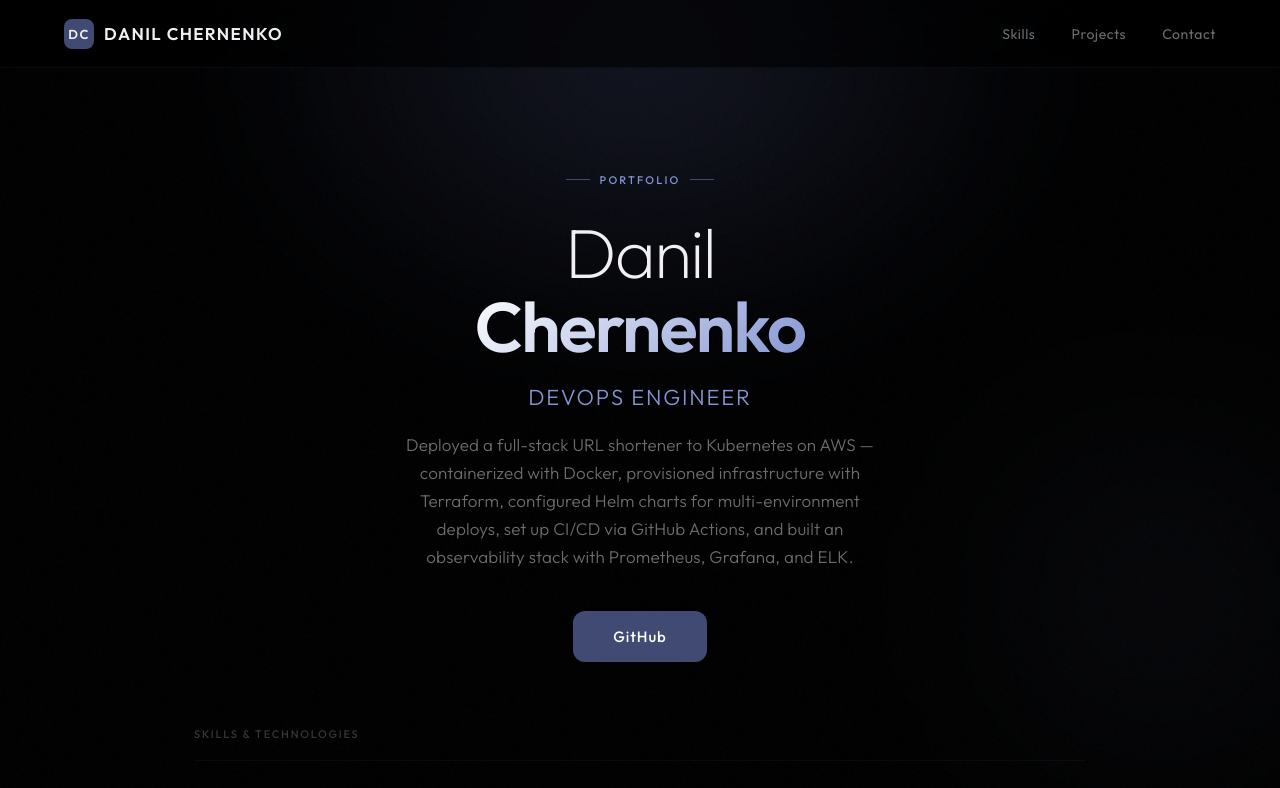
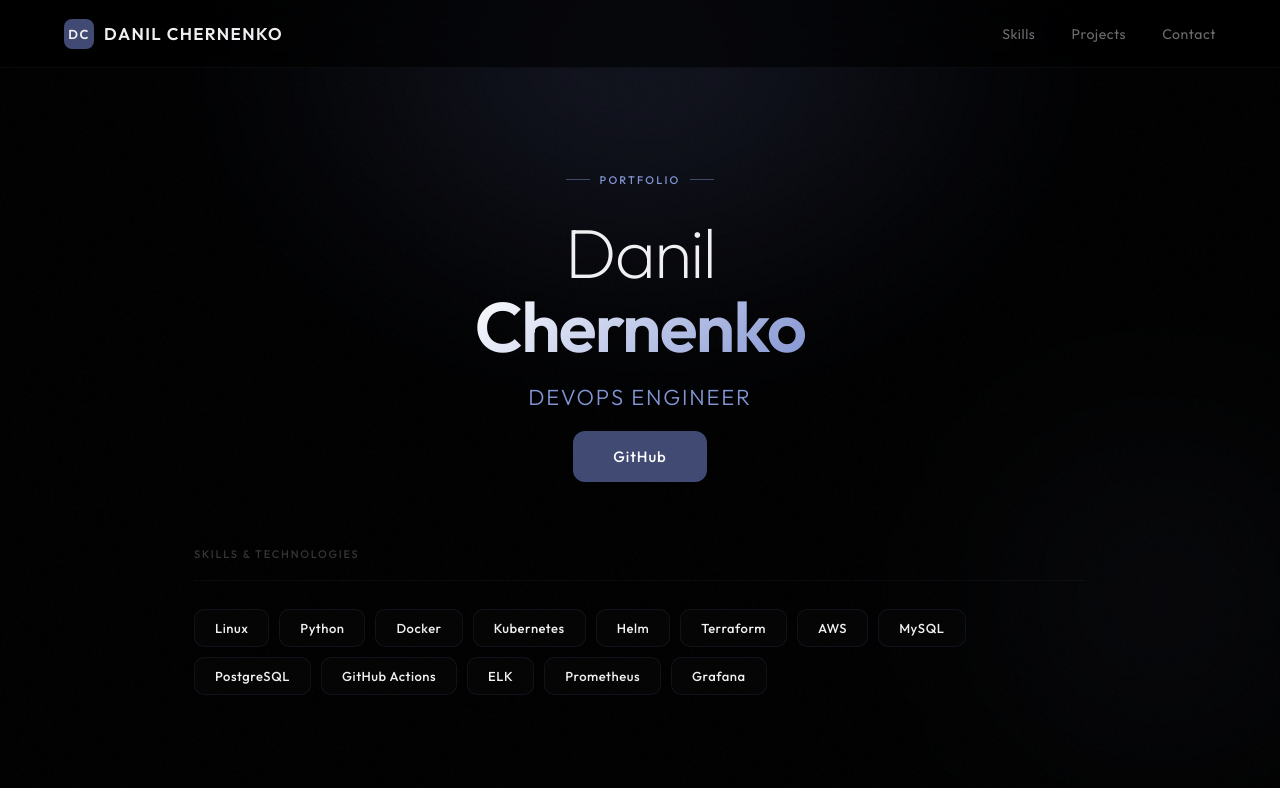
Before and after one commit to cherya05/danilchernenko.github.io, a React (Vite) app: page / in a window 1280 px wide. Shown: the top 788 px of the page. Built offline with nearby package versions, Linux system fonts and the light colour scheme.

Commit message:
remove hero subtitle

```diff
--- a/src/App.tsx
+++ b/src/App.tsx
@@ -66,9 +66,6 @@ export default function App() {
           <div className="eyebrow">Portfolio</div>
           <h1>Danil<br /><strong>Chernenko</strong></h1>
           <div className="hero-role">DevOps Engineer</div>
-          <p className="hero-sub">
-            Deployed a full-stack URL shortener to Kubernetes on AWS — containerized with Docker, provisioned infrastructure with Terraform, configured Helm charts for multi-environment deploys, set up CI/CD via GitHub Actions, and built an observability stack with Prometheus, Grafana, and ELK.
-          </p>
           <div className="hero-actions">
             <a className="btn-main" href="https://github.com/cherya05" target="_blank" rel="noreferrer">
               GitHub
```
